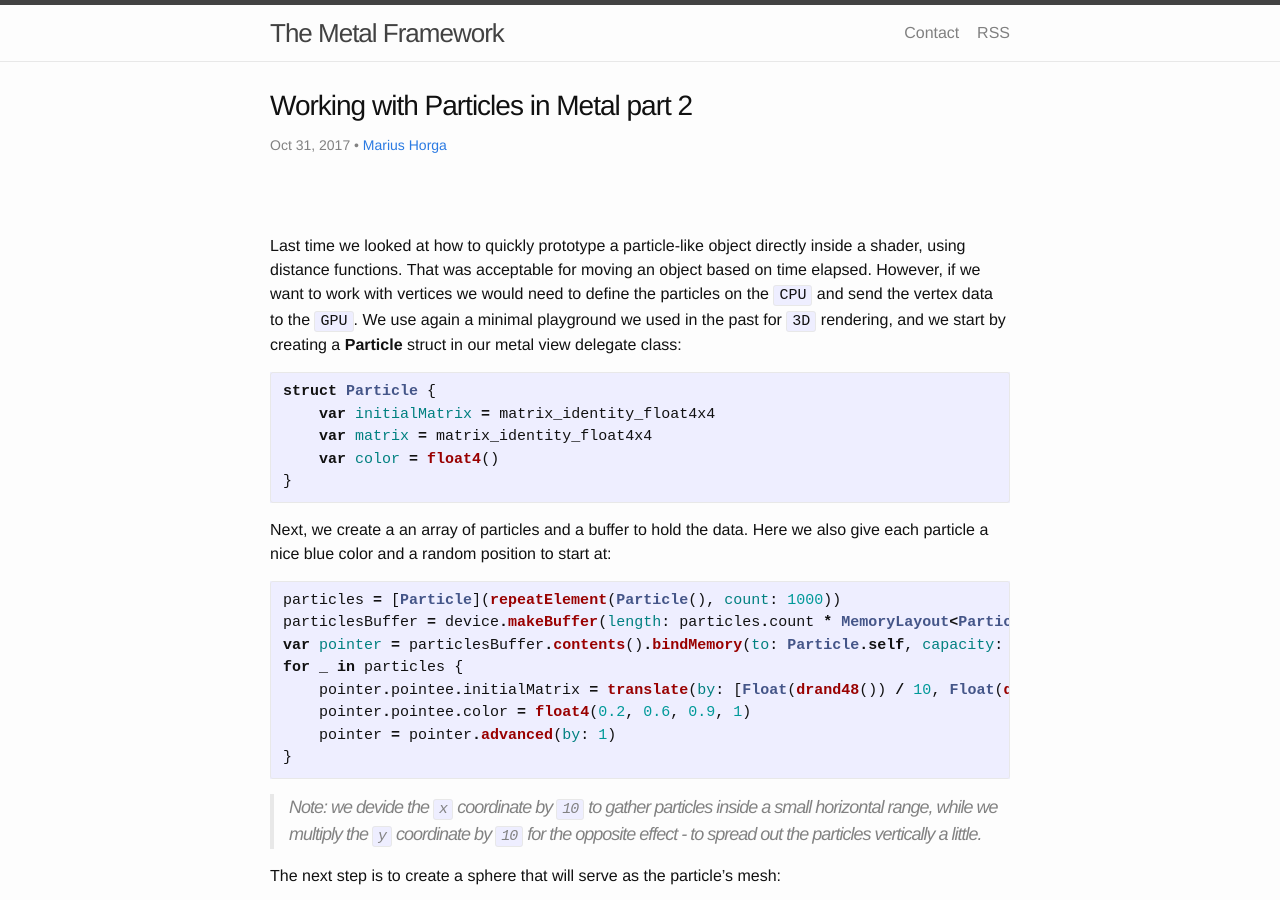
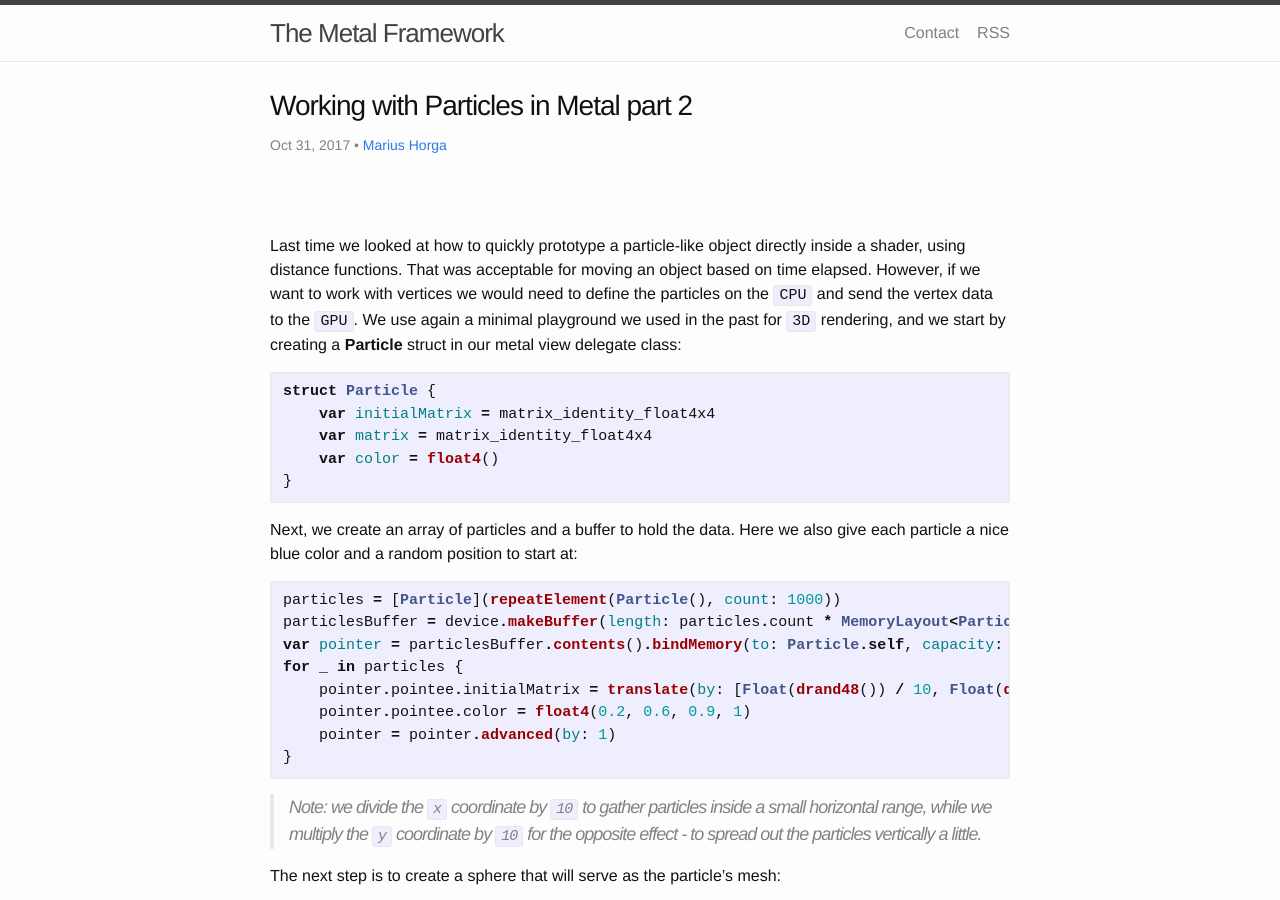
Before and after one commit to AlirioLau/metalkit.github.io, a Jekyll site: the page built from _posts/2017-10-31-working-with-particles-in-metal-part-2.markdown, in a window 1280 px wide and 900 px high. Built offline with Jekyll 4.4.1, drawn with Linux system fonts in a browser that asks for light colours; comment, search, counter and statistics services are not loaded.

Commit message:
initial commit

````diff
--- a/_posts/2017-10-31-working-with-particles-in-metal-part-2.markdown
+++ b/_posts/2017-10-31-working-with-particles-in-metal-part-2.markdown
@@ -15,7 +15,7 @@
 }
 ```
 
-Next, we create a an array of particles and a buffer to hold the data. Here we also give each particle a nice blue color and a random position to start at:
+Next, we create an array of particles and a buffer to hold the data. Here we also give each particle a nice blue color and a random position to start at:
 
 ```swift
 particles = [Particle](repeatElement(Particle(), count: 1000))
@@ -28,7 +28,7 @@
 }
 ```
 
-> Note: we devide the `x` coordinate by `10` to gather particles inside a small horizontal range, while we multiply the `y` coordinate by `10` for the opposite effect - to spread out the particles vertically a little.
+> Note: we divide the `x` coordinate by `10` to gather particles inside a small horizontal range, while we multiply the `y` coordinate by `10` for the opposite effect - to spread out the particles vertically a little.
 
 The next step is to create a sphere that will serve as the particle's mesh:
 
````
